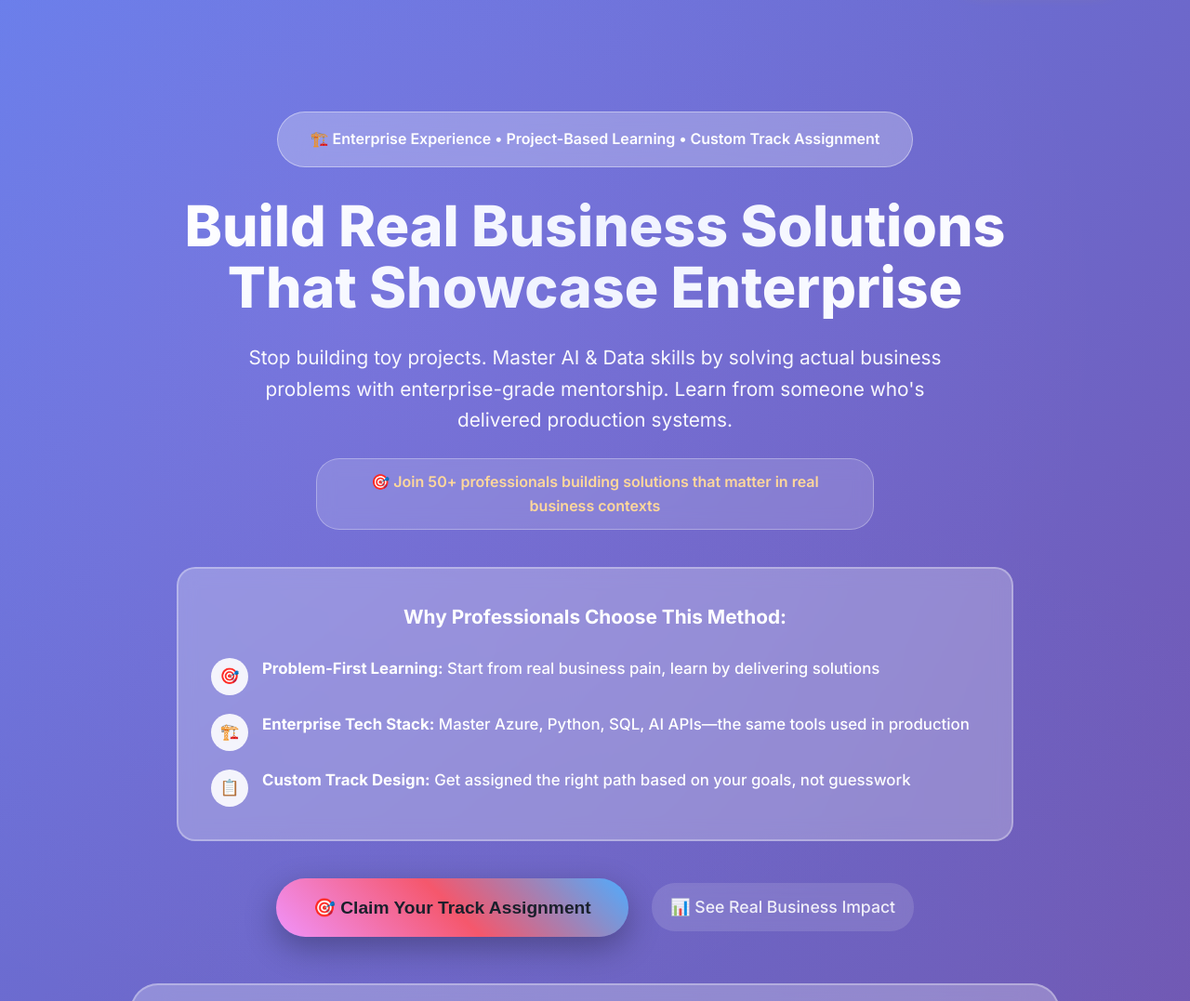
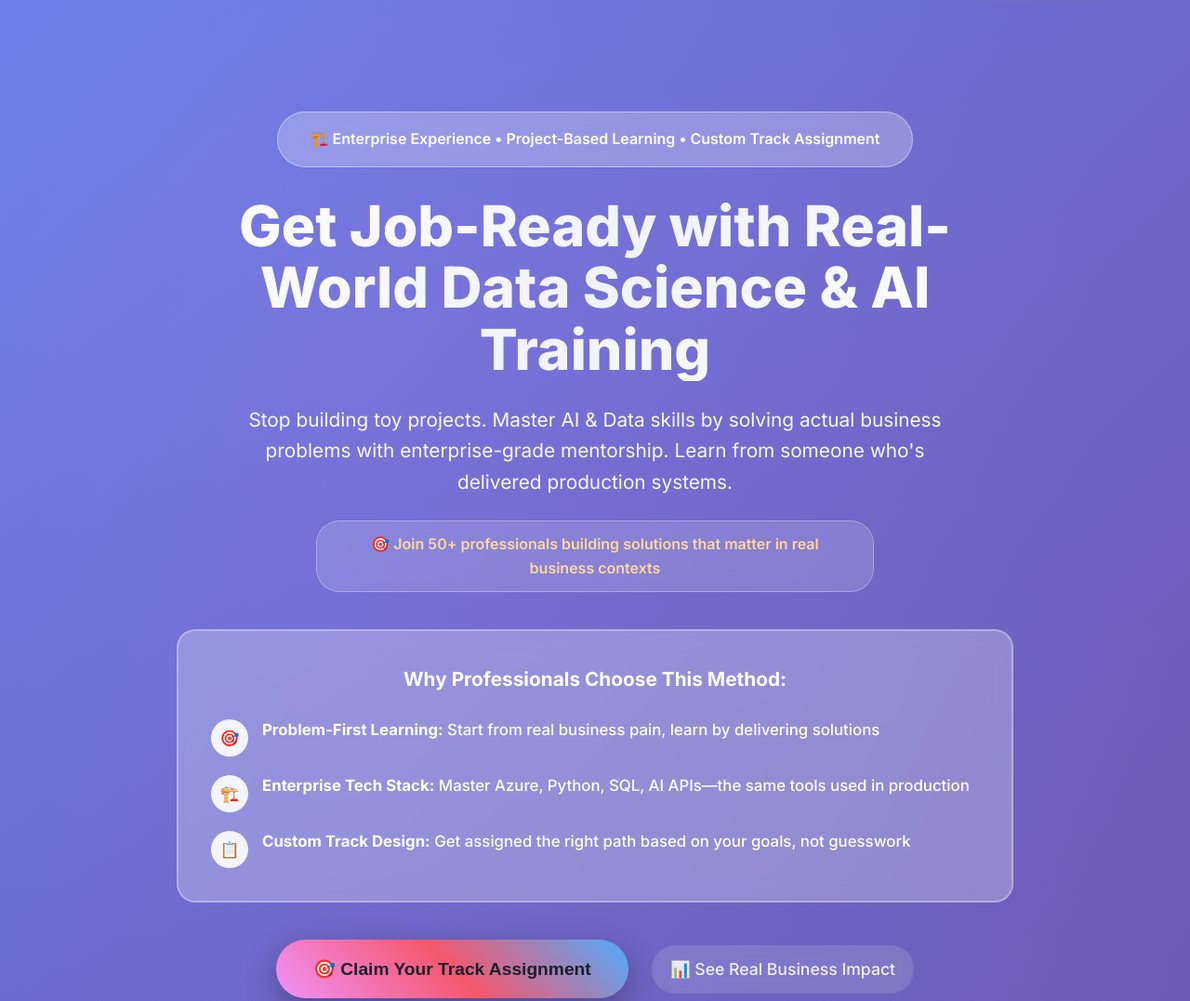
Before and after one commit to SkillAIPath/Landing-Page, a website: page index.html in a window 1280 px wide. Shown: the top 1077 px of the page at 93% size. Drawn offline with nearby package versions, Linux system fonts and the light colour scheme; no server answers.

Commit message:
Update index.html

```diff
--- a/index.html
+++ b/index.html
@@ -2127,7 +2127,7 @@
                     🏗️ Enterprise Experience • Project-Based Learning • Custom Track Assignment
                 </div>
 
-                <h1 class="hero-title">Build Real Business Solutions That Showcase Enterprise </h1>
+                <h1 class="hero-title">Get Job-Ready with Real-World Data Science & AI Training</h1>
 
                 <p class="hero-subtitle">
                     Stop building toy projects. Master AI & Data skills by solving actual business problems with enterprise-grade mentorship. Learn from someone who's delivered production systems.
```
